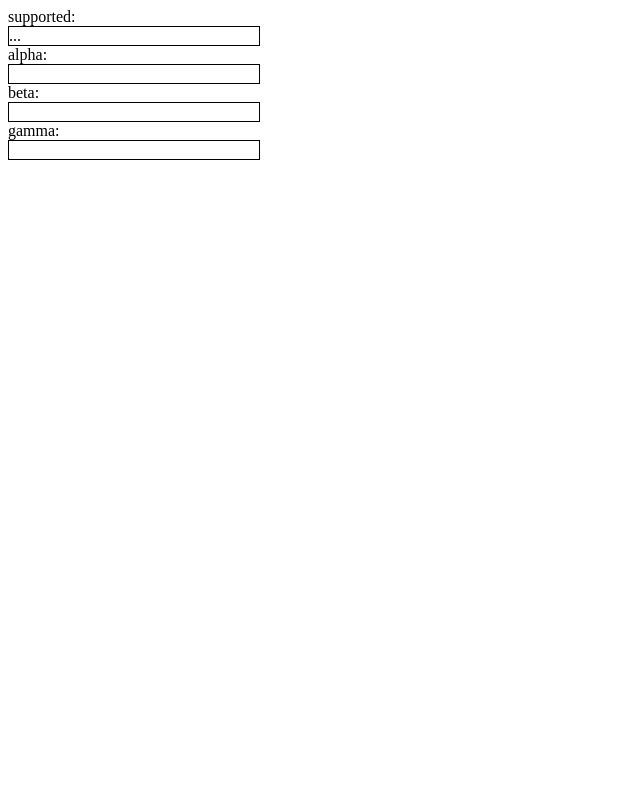
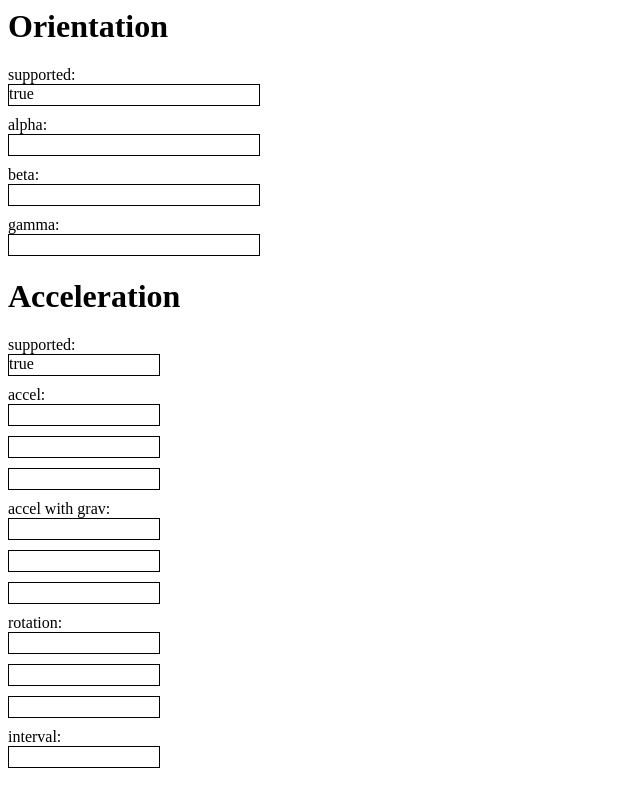
Before and after one commit to awushensky/testing, a plain HTML site: page device_orientation.html in a window 1280 px wide. Shown: the whole page, without its empty margins (0-640 px from the left). Drawn offline with Linux system fonts and the light colour scheme.

Commit message:
Add rotation to device orientation page

```diff
--- a/device_orientation.html
+++ b/device_orientation.html
@@ -6,47 +6,129 @@
     .orientation-value {
       border: 1px solid black;
       width: 250px;
+      height: 20px;
+      margin-bottom: 10px;
+    }
+
+    .acceleration-value {
+      border: 1px solid black;
+      width: 150px;
+      height: 20px;
+      margin-bottom: 10px;
     }
   </style>
 </head>
 <body>
+
+<h1>Orientation</h1>
+<div>
+  <div>supported:</div>
+  <div id="orientation_supported" class="orientation-value">...</div>
+</div>
+
+<div>
+  <div>alpha:</div>
+  <div id="orientation_alpha" class="orientation-value">&nbsp;</div>
+</div>
+
+<div>
+  <div>beta:</div>
+  <div id="orientation_beta" class="orientation-value">&nbsp;</div>
+</div>
+
+<div>
+  <div>gamma:</div>
+  <div id="orientation_gamma" class="orientation-value">&nbsp;</div>
+</div>
+
+<h1>Acceleration</h1>
+<div>
+  <div>supported:</div>
+  <div id="motion_supported" class="acceleration-value">...</div>
+</div>
+
+<div>
+  <div>accel:</div>
+  <div id="acceleration_x" class="acceleration-value">&nbsp;</div>
+  <div id="acceleration_y" class="acceleration-value">&nbsp;</div>
+  <div id="acceleration_z" class="acceleration-value">&nbsp;</div>
+</div>
+
+<div>
+  <div>accel with grav:</div>
+  <div id="acceleration_grav_x" class="acceleration-value">&nbsp;</div>
+  <div id="acceleration_grav_y" class="acceleration-value">&nbsp;</div>
+  <div id="acceleration_grav_z" class="acceleration-value">&nbsp;</div>
+</div>
+
+<div>
+  <div>rotation:</div>
+  <div id="rotation_alpha" class="acceleration-value">&nbsp;</div>
+  <div id="rotation_beta" class="acceleration-value">&nbsp;</div>
+  <div id="rotation_gamma" class="acceleration-value">&nbsp;</div>
+</div>
+
+<div>
+  <div>interval:</div>
+  <div id="interval" class="acceleration-value">&nbsp;</div>
+</div>
 
 <script type="text/javascript">
   if (window.DeviceOrientationEvent) {
     document.getElementById("orientation_supported").innerText = "true";
     window.addEventListener("deviceorientation", function(eventData) {
       var field_alpha = document.getElementById("orientation_alpha");
-      var field_beta = document.getElementById("orientation_gamma");
+      var field_beta = document.getElementById("orientation_beta");
       var field_gamma = document.getElementById("orientation_gamma");
 
       field_alpha.innerText = eventData.alpha;
       field_beta.innerText = eventData.beta;
       field_gamma.innerText = eventData.gamma;
-    })
+    });
   } else {
     document.getElementById("orientation_supported").innerText = "false";
   }
+
+  if (window.DeviceMotionEvent) {
+    document.getElementById("motion_supported").innerText = "true";
+    window.addEventListener("devicemotion", function(eventData) {
+      var field_accel_x = document.getElementById("acceleration_x");
+      var field_accel_y = document.getElementById("acceleration_y");
+      var field_accel_z = document.getElementById("acceleration_z");
+
+      var field_rot_alpha = document.getElementById("rotation_alpha");
+      var field_rot_beta = document.getElementById("rotation_beta");
+      var field_rot_gamma = document.getElementById("rotation_gamma");
+
+      var field_accel_g_x = document.getElementById("acceleration_grav_x");
+      var field_accel_g_y = document.getElementById("acceleration_grav_y");
+      var field_accel_g_z = document.getElementById("acceleration_grav_z");
+
+      var field_interval = document.getElementById("interval");
+
+      var accel = eventData.acceleration;
+      var accel_g = eventData.accelerationIncludingGravity;
+      var rot = eventData.rotationRate;
+      var interval = eventData.interval;
+
+      field_accel_x.innerText = accel.x;
+      field_accel_y.innerText = accel.y;
+      field_accel_z.innerText = accel.z;
+
+      field_rot_alpha.innerText = rot.alpha;
+      field_rot_beta.innerText = rot.beta;
+      field_rot_gamma.innerText = rot.gamma;
+
+      field_accel_g_x.innerText = accel_g.x;
+      field_accel_g_y.innerText = accel_g.y;
+      field_accel_g_z.innerText = accel_g.z;
+
+      field_interval.innerText = interval;
+    });
+  } else {
+    document.getElementById("motion_supported").innerText = "false";
+  }
 </script>
-
-<div>
-  supported:
-  <div id="orientation_supported" class="orientation-value">...</div>
-</div>
-
-<div>
-  alpha:
-  <div id="orientation_alpha" class="orientation-value">&nbsp;</div>
-</div>
-
-<div>
-  beta:
-  <div id="orientation_beta" class="orientation-value">&nbsp;</div>
-</div>
-
-<div>
-  gamma:
-  <div id="orientation_gamma" class="orientation-value">&nbsp;</div>
-</div>
 
 </body>
 </html>
```
